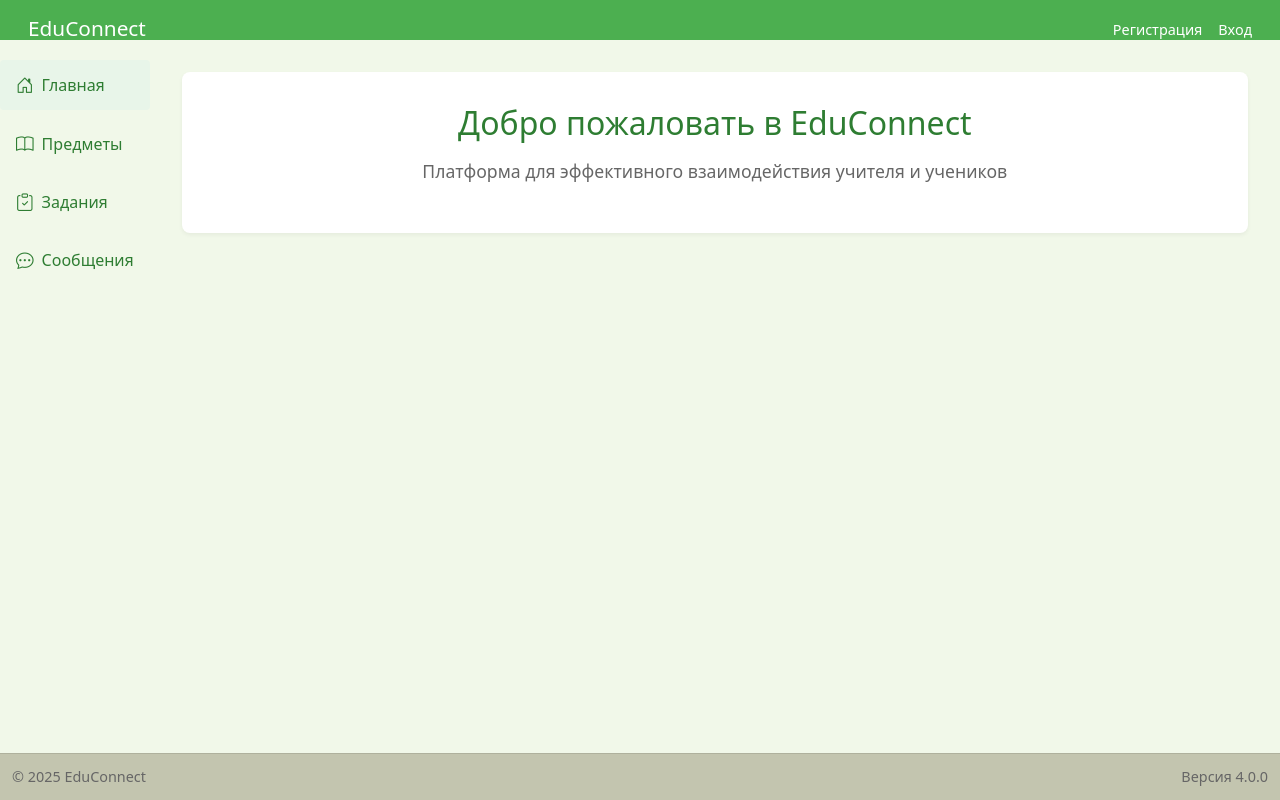
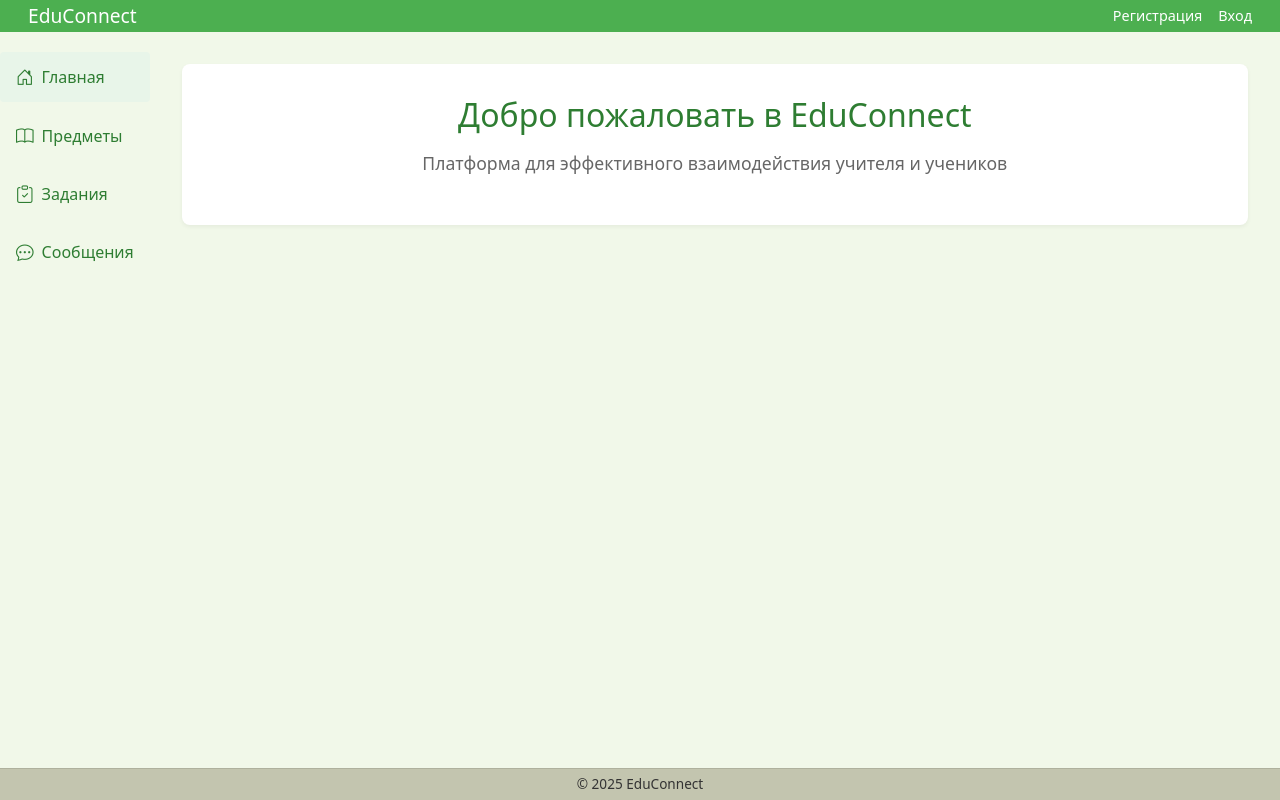
Before and after one commit to Alex-L-K-free/EduConnect, a React (Create React App) app in the folder educonnect/frontend/: page / in a window 1280 px wide. Built offline with nearby package versions, Linux system fonts and the light colour scheme.

Commit message:
+frontend

```diff
--- a/educonnect/frontend/src/App.css
+++ b/educonnect/frontend/src/App.css
@@ -53,18 +53,24 @@
 /* Header */
 .navbar {
   background-color: #4CAF50 !important;
-  padding: 0.5rem 1rem;
-  height: 40px;
+  padding: 0.25rem 1rem;
+  min-height: 32px;
+  display: flex;
+  align-items: center;
 }
 
 .navbar-brand {
   color: white !important;
   font-weight: 500;
-  font-size: 1.3rem;
+  font-size: 1.2rem;
+  padding: 0;
+  line-height: 1;
 }
 
 .navbar .nav-auth {
   margin-left: auto;
+  display: flex;
+  align-items: center;
 }
 
 .navbar .nav-auth a {
@@ -72,6 +78,7 @@
   text-decoration: none;
   margin-left: 1rem;
   font-size: 0.9rem;
+  line-height: 1;
 }
 
 /* Sidebar */
@@ -138,12 +145,19 @@ main {
 .footer {
   background-color: rgb(195, 197, 175);
   border-top: 1px solid rgba(0, 0, 0, 0.1);
-  padding: 0.75rem;
-  color: #666;
-  font-size: 0.9rem;
+  height: 32px;
   display: flex;
-  justify-content: space-between;
+  justify-content: center;
   align-items: center;
+}
+
+.footer span:first-child {
+  font-size: 0.85rem;
+  color: #333;
+}
+
+.footer span:last-child {
+  display: none; /* Скрываем версию */
 }
 
 /* Typography */
```
